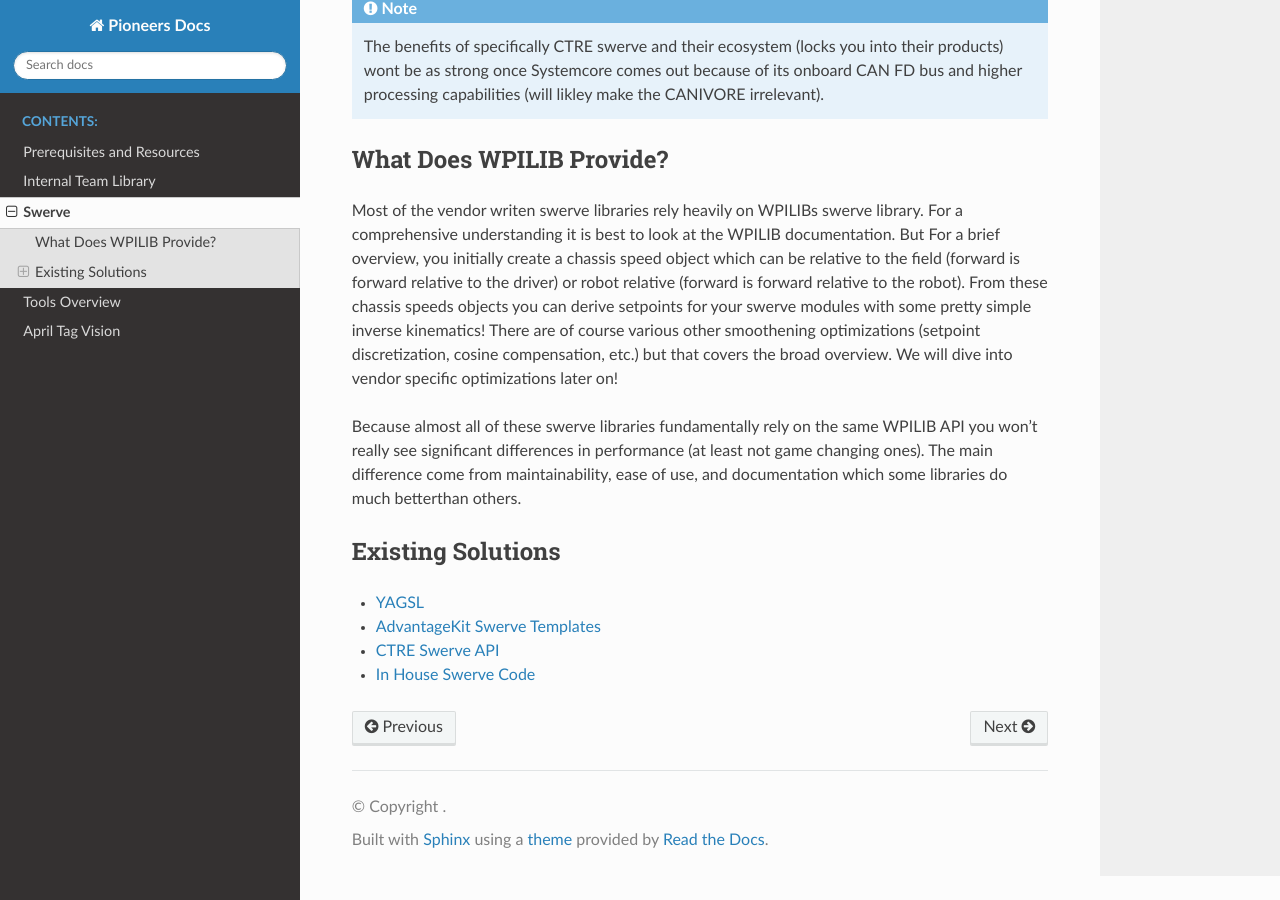
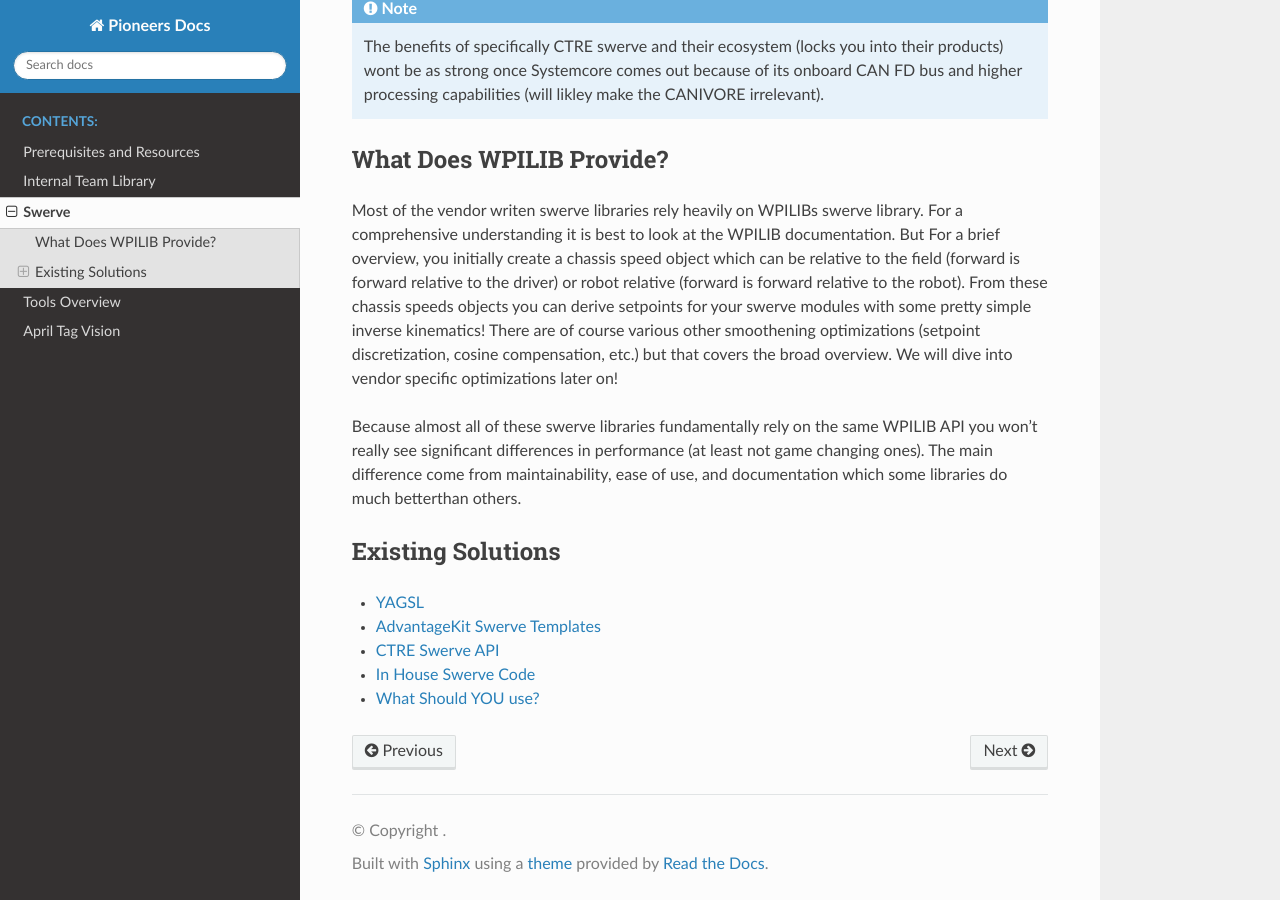
Before and after one commit to GreenTomato5/Pioneers-Controls-Docs, a Sphinx documentation site: the page built from docs/source/swerve/whatIsSwerve.rst, in a window 1280 px wide and 900 px high, scrolled down 526 px. Built offline with Sphinx 7.4.7 and the Read the Docs theme 3.1.0, drawn with Linux system fonts in a browser that asks for light colours; pages that are not in the unit, such as notebooks, are missing from menus; some of the changed lines change nothing that is shown.

Commit message:
re link what should you use page

```diff
--- a/docs/source/swerve/whatIsSwerve.rst
+++ b/docs/source/swerve/whatIsSwerve.rst
@@ -29,9 +29,10 @@
 -------------
 
 .. toctree::
-   :maxdepth: 1
+   :maxdepth: 2
 
    YAGSL
    advantageKitTemplate
    CTRESwerve
    customSwerve
+   whatShouldYouUse
```
